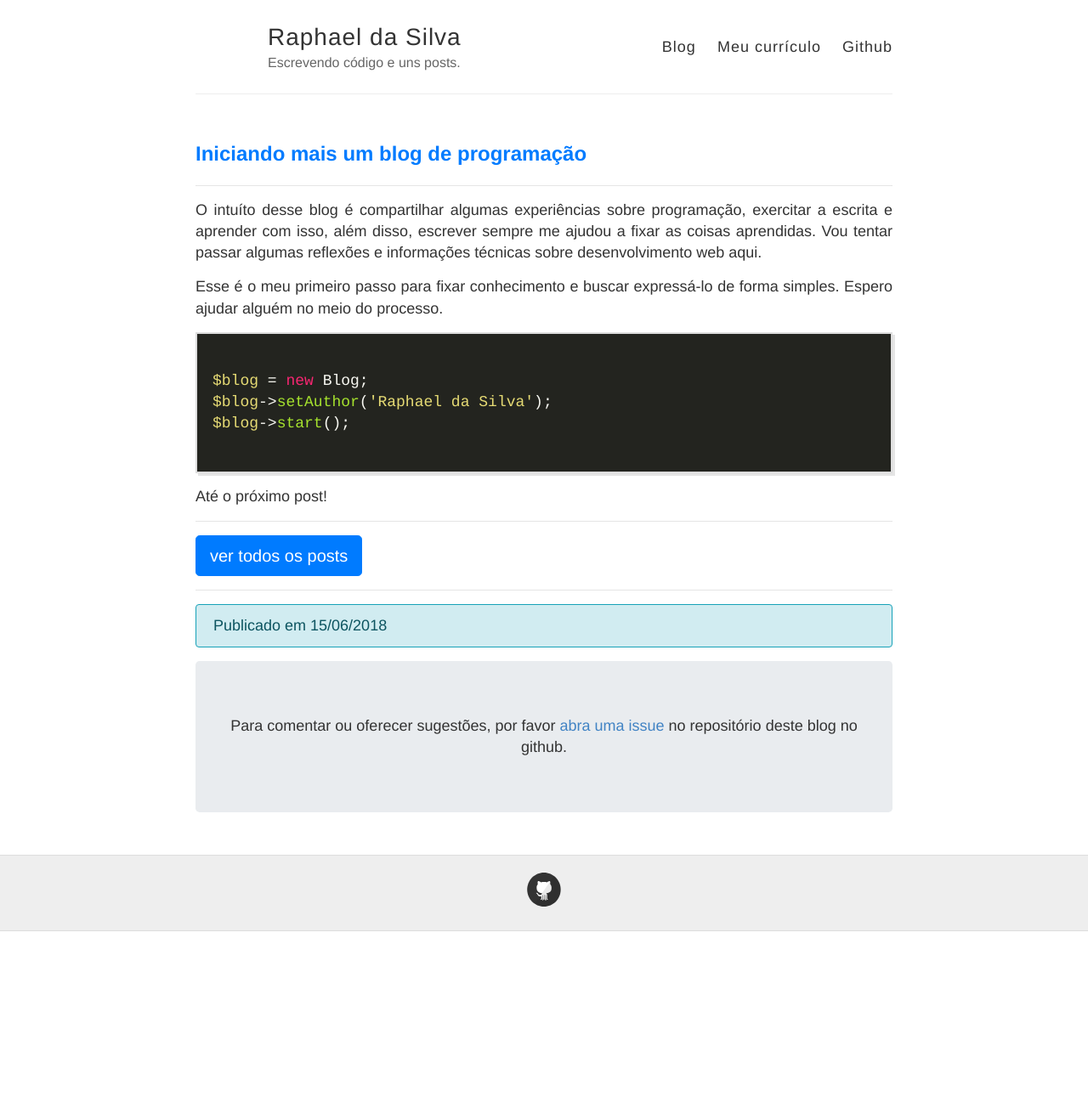
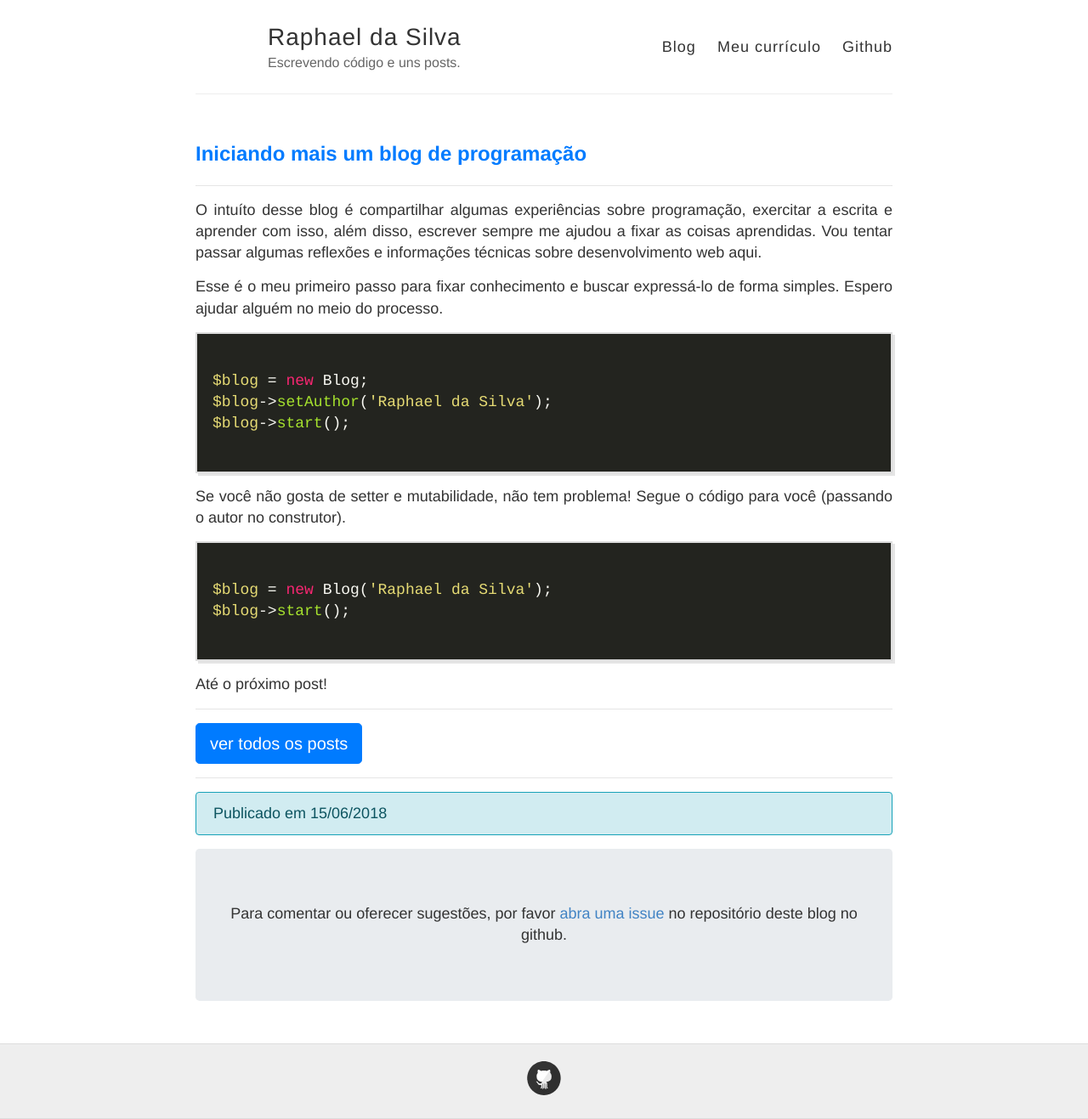
Before and after one commit to raphael-da-silva/raphael-da-silva.github.io, a Jekyll site: the page built from _posts/2018-06-15-iniciando-blog.md, in a window 1280 px wide. Shown: the whole page at 85% size. Built offline with Jekyll 4.4.1, drawn with Linux system fonts in a browser that asks for light colours; nearby versions of some CDN libraries; before the commit the page ends 1096 px from its top, so only the background shows below that.

Commit message:
Mudanças

````diff
--- a/_posts/2018-06-15-iniciando-blog.md
+++ b/_posts/2018-06-15-iniciando-blog.md
@@ -16,4 +16,13 @@ $blog->start();
 
 ```
 
+Se você não gosta de setter e mutabilidade, não tem problema! Segue o código para você (passando o autor no construtor).
+
+```php
+
+$blog = new Blog('Raphael da Silva');
+$blog->start();
+
+```
+
 Até o próximo post!
````
